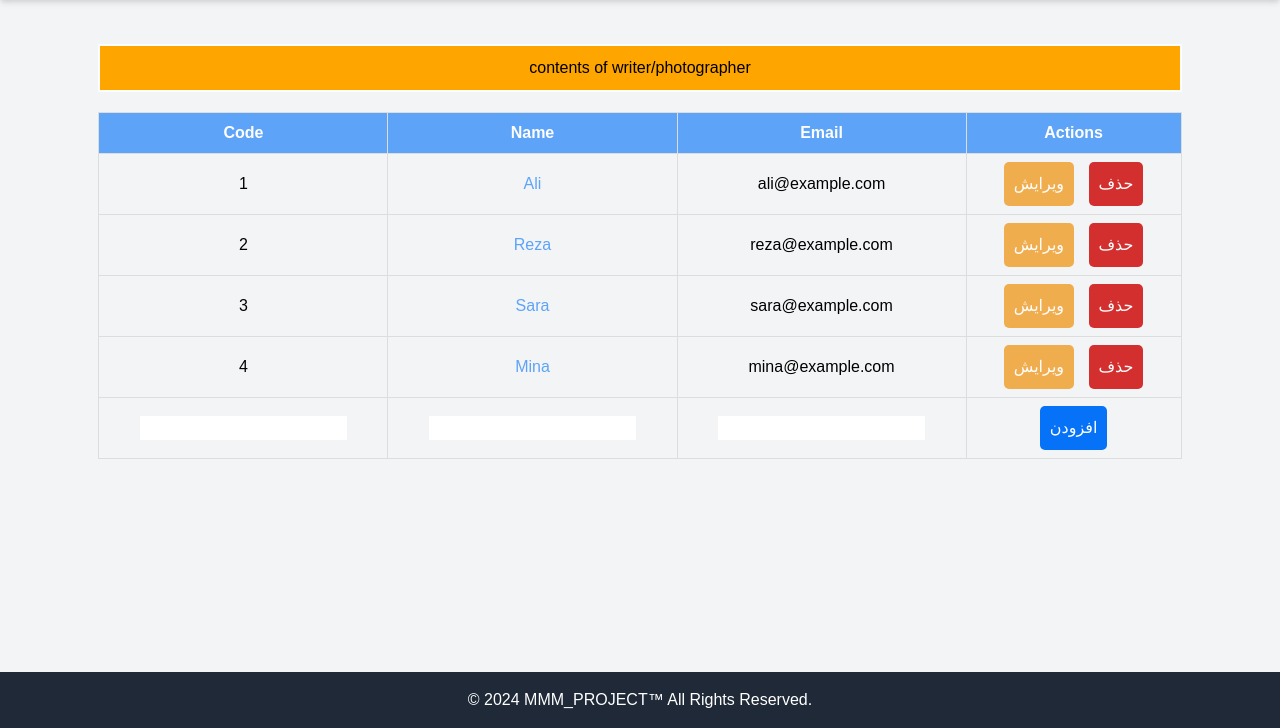
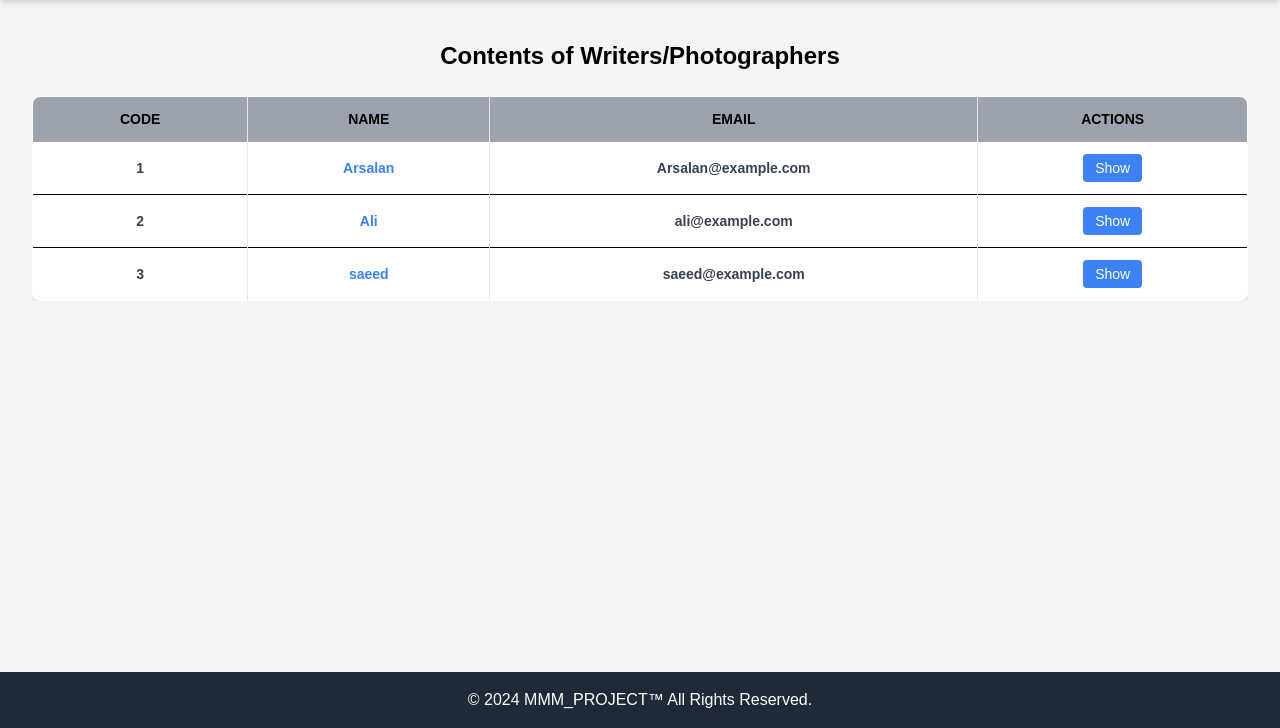
Before and after one commit to saeed-54996/MMM-Project, a Flask app: page /writer-photographer/ in a window 1280 px wide. Shown: the part 72-800 px from the top of the page. Run offline with Flask 3, Linux system fonts and the light colour scheme; some libraries are stand-ins or nearby versions.

Commit message:
Edit the table

```diff
--- a/my_flask_app/templates/writer-photographer.html
+++ b/my_flask_app/templates/writer-photographer.html
@@ -7,67 +7,57 @@
 
 {% block body %}
 
-<main class="main-content">
-    <h1 class="main-title">contents of writer/photographer</h1>
-    <div class="table-container">
-        <table class="info-table">
+<main class="container mx-auto p-4">
+    <h1 class="text-2xl font-bold mb-6 text-center">Contents of Writers/Photographers</h1>
+    <div class="overflow-x-auto">
+        <table class="min-w-full bg-white shadow-lg rounded-lg overflow-hidden border border-black">
             <thead>
-                <tr>
-                    <th>Code</th>
-                    <th>Name</th>
-                    <th>Email</th>
-                    <th>Actions</th>
+                <tr class="bg-gray-400 text-black- font-bold uppercase text-sm leading-normal">
+                    <th class="py-3 px-6 text-center border-r">Code</th>
+                    <th class="py-3 px-6 text-center border-r">Name</th>
+                    <th class="py-3 px-6 text-center border-r">Email</th>
+                    <th class="py-3 px-6 text-center border-r">Actions</th>
                 </tr>
             </thead>
-            <tbody>
-                <tr>
-                    <td>1</td>
-                    <td><a href="#">Ali</a></td>
-                    <td>ali@example.com</td>
-                    <td>
-                        <button class="button">ویرایش</button>
-                        <button class="button danger">حذف</button>
+            <tbody class="text-gray-700 text-sm font-semibold">
+                <tr class="border-b border-black hover:bg-gray-200">
+                    <td class="py-3 px-6 text-center whitespace-nowrap border-r">1</td>
+                    <td class="py-3 px-6 text-center border-r"><a href="#" class="text-blue-500 hover:underline">Arsalan</a></td>
+                    <td class="py-3 px-6 text-center border-r">Arsalan@example.com</td>
+                    <td class="py-3 px-6 text-center border-r">
+                        <button class="bg-blue-500 text-white py-1 px-3 rounded hover:bg-blue-900">
+                            <iconify-icon icon="ci:show" width="1.4rem"></iconify-icon>Show
+                        </button>
                     </td>
                 </tr>
-                <tr>
-                    <td>2</td>
-                    <td><a href="#">Reza</a></td>
-                    <td>reza@example.com</td>
-                    <td>
-                        <button class="button">ویرایش</button>
-                        <button class="button danger">حذف</button>
+            </tbody>
+            <tbody class="text-gray-700 text-sm font-semibold">
+                <tr class="border-b border-black hover:bg-gray-200">
+                    <td class="py-3 px-6 text-center whitespace-nowrap border-r">2</td>
+                    <td class="py-3 px-6 text-center border-r"><a href="#" class="text-blue-500 hover:underline">Ali</a></td>
+                    <td class="py-3 px-6 text-center border-r">ali@example.com</td>
+                    <td class="py-3 px-6 text-center border-r">
+                        <button class="bg-blue-500 text-white py-1 px-3 rounded hover:bg-blue-900">
+                            <iconify-icon icon="ci:show" width="1.4rem"></iconify-icon>Show
+                        </button>
                     </td>
                 </tr>
-                <tr>
-                    <td>3</td>
-                    <td><a href="#">Sara</a></td>
-                    <td>sara@example.com</td>
-                    <td>
-                        <button class="button">ویرایش</button>
-                        <button class="button danger">حذف</button>
-                    </td>
-                </tr>
-                <tr>
-                    <td>4</td>
-                    <td><a href="#">Mina</a></td>
-                    <td>mina@example.com</td>
-                    <td>
-                        <button class="button">ویرایش</button>
-                        <button class="button danger">حذف</button>
-                    </td>
-                </tr>
-                <tr>
-                    <td><input type="text" name="code"></td>
-                    <td><input type="text" name="name"></td>
-                    <td><input type="text" name="email"></td>
-                    <td>
-                        <button class="primary-button">افزودن</button>
+            </tbody>
+            <tbody class="text-gray-700 text-sm font-semibold">
+                <tr class="border-b border-black hover:bg-gray-200">
+                    <td class="py-3 px-6 text-center whitespace-nowrap border-r">3</td>
+                    <td class="py-3 px-6 text-center border-r"><a href="#" class="text-blue-500 hover:underline">saeed</a></td>
+                    <td class="py-3 px-6 text-center border-r">saeed@example.com</td>
+                    <td class="py-3 px-6 text-center border-r">
+                        <button class="bg-blue-500 text-white py-1 px-3 rounded hover:bg-blue-900">
+                            <iconify-icon icon="ci:show" width="1.4rem"></iconify-icon>Show
+                        </button>
                     </td>
                 </tr>
             </tbody>
         </table>
     </div>
-    <!-- <button id="add-row">افزودن ردیف</button> -->
 </main>
 
+
 {% endblock %}
```
